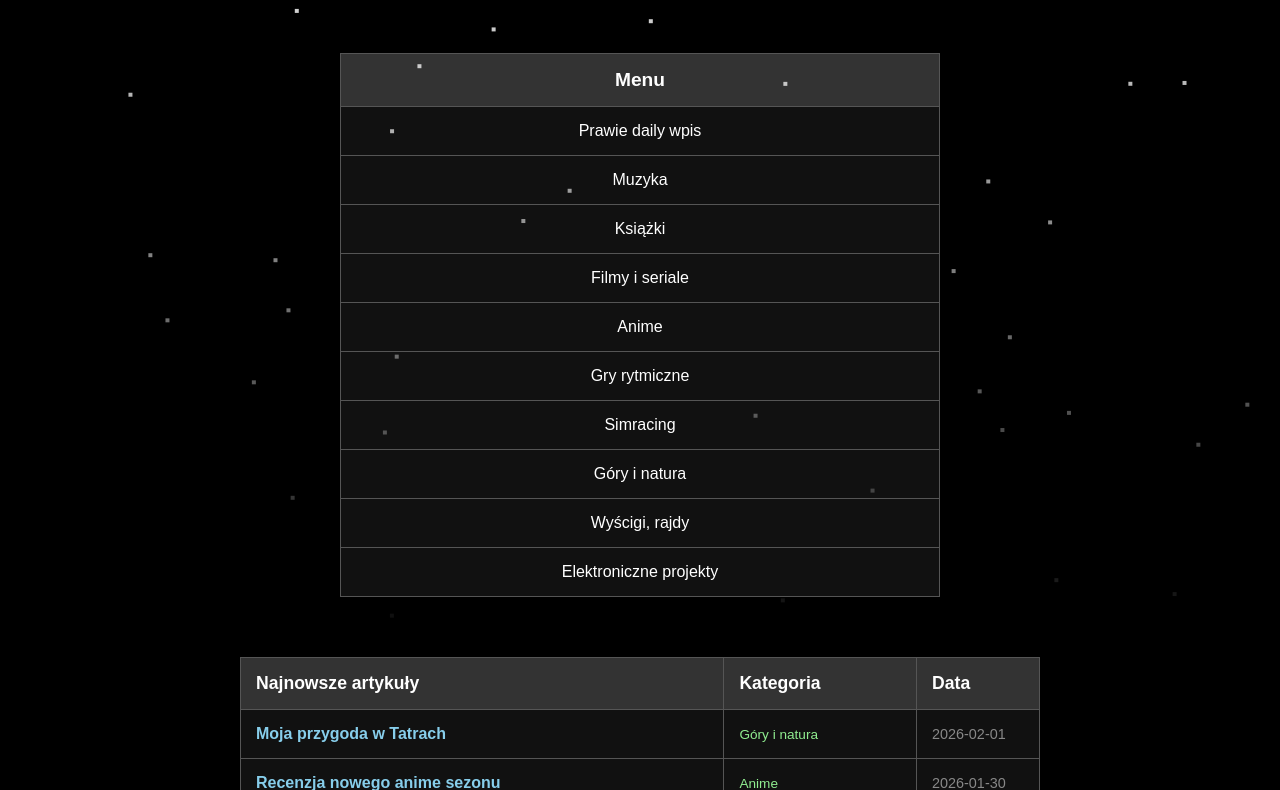
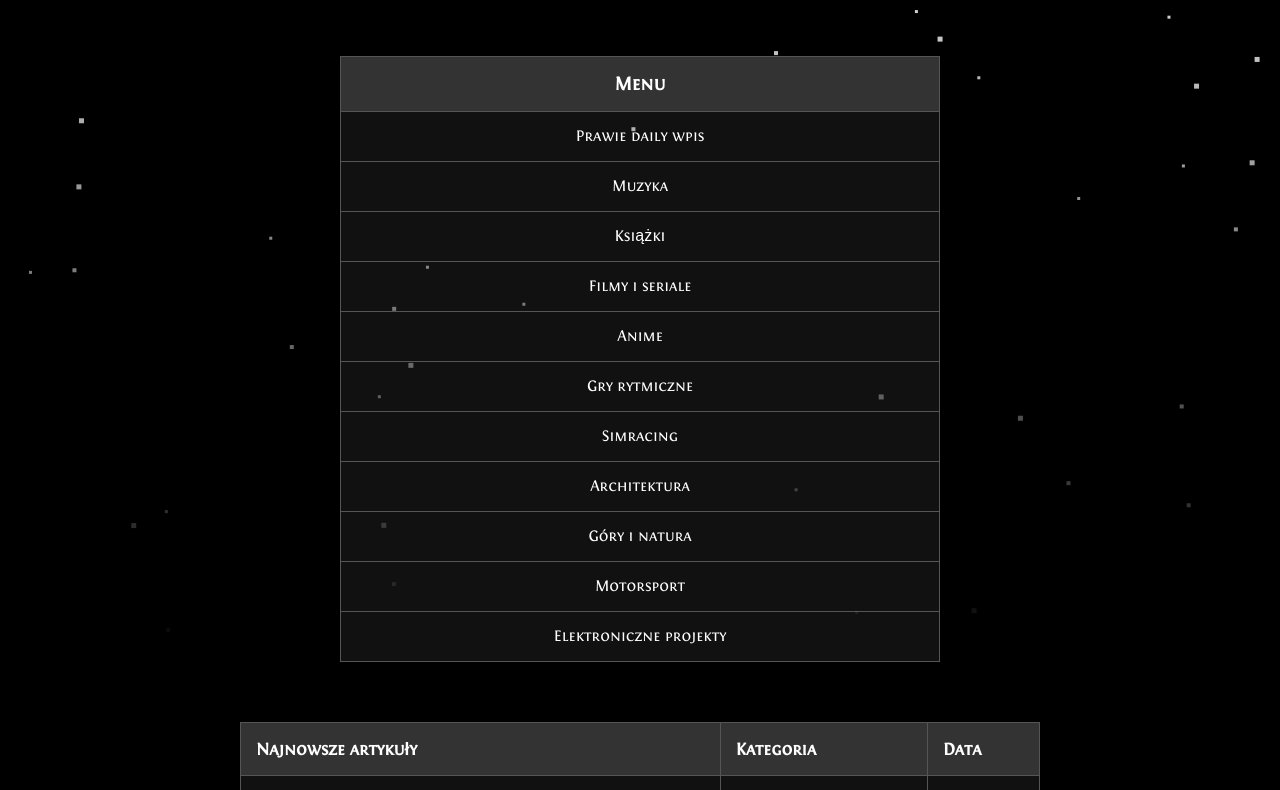
Before and after one commit to GRoCk3t/parowozik-world, a plain HTML site: page index.html in a window 1280 px wide. Shown: the part 129-919 px from the top of the page. Drawn offline with Linux system fonts and the light colour scheme.

Commit message:
Pierwsza strona
Dodałem osobny css i js. Logo odnosi do głównej strony. Font to Fontin. Można teraz łatwo dodawać podstrony.

```diff
--- a/index.html
+++ b/index.html
@@ -1,162 +1,19 @@
 <!DOCTYPE html>
 <html lang="pl">
 <head>
+
     <meta charset="UTF-8">
     <meta name="viewport" content="width=device-width, initial-scale=1.0">
     <title>Parowozik world</title>
-    <style>
-        * {
-            margin: 0;
-            padding: 0;
-            box-sizing: border-box;
-        }
+    <link rel="stylesheet" href="styles.css">
 
-        body {
-            background-color: #000000;
-            color: #ffffff;
-            font-family: Arial, sans-serif;
-            min-height: 100vh;
-            display: flex;
-            flex-direction: column;
-            align-items: center;
-            padding: 20px;
-        }
-
-        .logo {
-            margin-top: 30px;
-            margin-bottom: 50px;
-            text-align: center;
-        }
-
-        .logo img {
-            max-width: 200px;
-            height: auto;
-        }
-
-        .logo h1 {
-            font-size: 2.5em;
-            margin-top: 15px;
-        }
-
-        .menu {
-            margin-top: 20px;
-            border-collapse: collapse;
-            width: 100%;
-            max-width: 600px;
-        }
-
-        .menu th {
-            background-color: #333333;
-            padding: 15px;
-            text-align: center;
-            font-size: 1.2em;
-            border: 1px solid #555555;
-        }
-
-        .menu td {
-            padding: 15px;
-            text-align: center;
-            border: 1px solid #555555;
-            background-color: #111111;
-            cursor: pointer;
-            transition: background-color 0.3s ease;
-        }
-
-        .menu td:hover {
-            background-color: #333333;
-        }
-
-        .menu td a {
-            color: #ffffff;
-            text-decoration: none;
-            display: block;
-        }
-
-        .menu td a:hover {
-            text-decoration: underline;
-        }
-
-        .articles {
-            margin-top: 60px;
-            border-collapse: collapse;
-            width: 100%;
-            max-width: 800px;
-        }
-
-        .articles th {
-            background-color: #333333;
-            padding: 15px;
-            text-align: left;
-            font-size: 1.1em;
-            border: 1px solid #555555;
-        }
-
-        .articles td {
-            padding: 15px;
-            border: 1px solid #555555;
-            background-color: #111111;
-        }
-
-        .articles tr:hover {
-            background-color: #1a1a1a;
-        }
-
-        .article-title {
-            color: #87ceeb;
-            font-weight: bold;
-            cursor: pointer;
-        }
-
-        .article-title:hover {
-            text-decoration: underline;
-            color: #00bfff;
-        }
-
-        .article-date {
-            color: #888888;
-            font-size: 0.9em;
-        }
-
-        .article-category {
-            color: #90ee90;
-            font-size: 0.85em;
-        }
-
-        .snowflake {
-            position: fixed;
-            top: -10px;
-            pointer-events: none;
-            user-select: none;
-            animation: fall linear forwards;
-            width: 4px;
-            height: 4px;
-            background-color: #ffffff;
-        }
-
-        @keyframes fall {
-            0% {
-                transform: translateY(0) translateX(0);
-                opacity: 1;
-            }
-            25% {
-                transform: translateY(25vh) translateX(20px);
-            }
-            50% {
-                transform: translateY(50vh) translateX(-15px);
-            }
-            75% {
-                transform: translateY(75vh) translateX(25px);
-            }
-            100% {
-                transform: translateY(100vh) translateX(0);
-                opacity: 0;
-            }
-        }
-    </style>
 </head>
 <body>
+
     <div class="logo">
-        <h1>Parowozik world 🚂</h1>
+            <a href="index.html" style="text-decoration: none; color: inherit;">
+                <h1>Parowozik world 🚂</h1>
+            </a>
     </div>
 
     <table class="menu">
@@ -167,34 +24,37 @@
         </thead>
         <tbody>
              <tr>
-                <td><a href="#about">Prawie daily wpis</a></td>
+                <td><a href="daily.html">Prawie daily wpis</a></td>
             </tr>
             <tr>
-                <td><a href="#about">Muzyka</a></td>
+                <td><a href="muzyka.html">Muzyka</a></td>
             </tr>
             <tr>
-                <td><a href="#projects">Książki</a></td>
+                <td><a href="ksiazki.html">Książki</a></td>
             </tr>
             <tr>
-                <td><a href="#blog">Filmy i seriale</a></td>
+                <td><a href="filmy.html">Filmy i seriale</a></td>
             </tr>
             <tr>
-                <td><a href="#contact">Anime</a></td>
+                <td><a href="anime.html">Anime</a></td>
             </tr>
             <tr>
-                <td><a href="#gallery">Gry rytmiczne</a></td>
+                <td><a href="rytmiczne.html">Gry rytmiczne</a></td>
             </tr>
              <tr>
-                <td><a href="#gallery">Simracing</a></td>
+                <td><a href="simracing.html">Simracing</a></td>
+            </tr>
+            <tr>
+                <td><a href="architektura.html">Architektura</a></td>
             </tr>
              <tr>
-                <td><a href="#gallery">Góry i natura</a></td>
+                <td><a href="wycieczki.html">Góry i natura</a></td>
             </tr>
              <tr>
-                <td><a href="#gallery">Wyścigi, rajdy</a></td>
+                <td><a href="motorsport.html">Motorsport</a></td>
             </tr>
              <tr>
-                <td><a href="#gallery">Elektroniczne projekty</a></td>
+                <td><a href="projekty.html">Elektroniczne projekty</a></td>
             </tr>
         </tbody>
     </table>
@@ -236,23 +96,7 @@
         </tbody>
     </table>
 
-    <script>
-        function createSnow() {
-            const snowflake = document.createElement('div');
-            snowflake.classList.add('snowflake');
+    <script src="scripts.js"></script>
 
-            // Random horizontal position
-            snowflake.style.left = Math.random() * window.innerWidth + 'px';
-            snowflake.style.animationDuration = Math.random() * 4 + 3 + 's';
-
-            document.body.appendChild(snowflake);
-
-            // Remove snowflake after it falls off screen
-            setTimeout(() => snowflake.remove(), 8000);
-        }
-
-        // Create snowflakes continuously
-        setInterval(createSnow, 100);
-    </script>
 </body>
 </html>
--- /dev/null
+++ b/scripts.js
@@ -0,0 +1,34 @@
+// Pixel-style snowflakes with jitter
+function createSnow() {
+    const snowflake = document.createElement('div');
+    snowflake.classList.add('snowflake');
+
+    // Random horizontal position
+    snowflake.style.left = Math.random() * window.innerWidth + 'px';
+
+    // Randomize size slightly
+    const size = Math.floor(Math.random() * 3) + 3; // 3-5px
+    snowflake.style.width = size + 'px';
+    snowflake.style.height = size + 'px';
+
+    // Random opacity
+    snowflake.style.opacity = (Math.random() * 0.6 + 0.4).toString();
+
+    // Random duration for variety
+    const duration = Math.random() * 4 + 3; // 3-7s
+    snowflake.style.animationDuration = duration + 's';
+
+    document.body.appendChild(snowflake);
+
+    // Remove after animation finishes
+    setTimeout(() => snowflake.remove(), (duration + 1) * 1000);
+}
+
+// Create snowflakes continuously
+const snowInterval = setInterval(createSnow, 100);
+
+// Optional: expose control to stop/start snow
+window.snow = {
+    start: () => { if (!snowInterval) setInterval(createSnow, 100); },
+    stop: () => clearInterval(snowInterval),
+};
--- /dev/null
+++ b/styles.css
@@ -0,0 +1,155 @@
+* {
+    margin: 0;
+    padding: 0;
+    box-sizing: border-box;
+}
+
+@font-face {
+    font-family: 'Fontin';
+    src: url('fonts/Fontin-SmallCaps.woff2') format('woff2');
+    font-weight: 400;
+    font-style: normal;
+    font-display: swap;
+}
+
+body {
+    background-color: #000000;
+    color: #ffffff;
+    font-family: 'Fontin', Arial, sans-serif;
+    min-height: 100vh;
+    display: flex;
+    flex-direction: column;
+    align-items: center;
+    padding: 20px;
+}
+
+.logo {
+    margin-top: 30px;
+    margin-bottom: 50px;
+    text-align: center;
+}
+
+.logo img {
+    max-width: 200px;
+    height: auto;
+}
+
+.logo h1 {
+    font-size: 2.5em;
+    margin-top: 15px;
+}
+
+.menu {
+    margin-top: 20px;
+    border-collapse: collapse;
+    width: 100%;
+    max-width: 600px;
+}
+
+.menu th {
+    background-color: #333333;
+    padding: 15px;
+    text-align: center;
+    font-size: 1.2em;
+    border: 1px solid #555555;
+}
+
+.menu td {
+    padding: 15px;
+    text-align: center;
+    border: 1px solid #555555;
+    background-color: #111111;
+    cursor: pointer;
+    transition: background-color 0.3s ease;
+}
+
+.menu td:hover {
+    background-color: #333333;
+}
+
+.menu td a {
+    color: #ffffff;
+    text-decoration: none;
+    display: block;
+}
+
+.menu td a:hover {
+    text-decoration: underline;
+}
+
+.articles {
+    margin-top: 60px;
+    border-collapse: collapse;
+    width: 100%;
+    max-width: 800px;
+}
+
+.articles th {
+    background-color: #333333;
+    padding: 15px;
+    text-align: left;
+    font-size: 1.1em;
+    border: 1px solid #555555;
+}
+
+.articles td {
+    padding: 15px;
+    border: 1px solid #555555;
+    background-color: #111111;
+}
+
+.articles tr:hover {
+    background-color: #1a1a1a;
+}
+
+.article-title {
+    color: #87ceeb;
+    font-weight: bold;
+    cursor: pointer;
+}
+
+.article-title:hover {
+    text-decoration: underline;
+    color: #00bfff;
+}
+
+.article-date {
+    color: #888888;
+    font-size: 0.9em;
+}
+
+.article-category {
+    color: #90ee90;
+    font-size: 0.85em;
+}
+
+.snowflake {
+    position: fixed;
+    top: -10px;
+    pointer-events: none;
+    user-select: none;
+    animation: fall linear forwards;
+    width: 4px;
+    height: 4px;
+    background-color: #ffffff;
+}
+
+@keyframes fall {
+    0% {
+        transform: translateY(0) translateX(0);
+        opacity: 1;
+    }
+    25% {
+        transform: translateY(25vh) translateX(20px);
+    }
+    50% {
+        transform: translateY(50vh) translateX(-15px);
+    }
+    75% {
+        transform: translateY(75vh) translateX(25px);
+    }
+    100% {
+        transform: translateY(100vh) translateX(0);
+        opacity: 0;
+    }
+}
```
Also changed, not shown: architektura.html (added, +56 -0 lines), fonts/Fontin-SmallCaps.woff2 (added).
